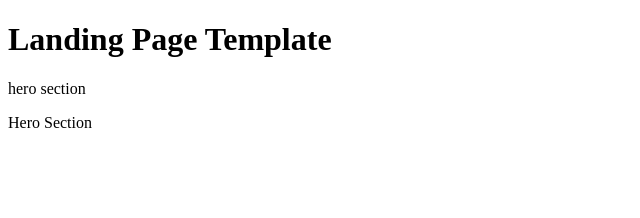
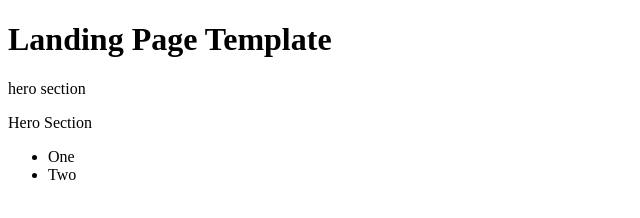
Before and after one commit to Onayah369/Landing-Page-Template, a plain HTML site: page index.html in a window 1280 px wide. Shown: the full height of the page, 0-640 px from the left. Drawn offline with Linux system fonts and the light colour scheme.

Commit message:
third commit

```diff
--- a/index.html
+++ b/index.html
@@ -10,5 +10,11 @@
 
     hero section
     <p>Hero Section</p>
+
+    <ul>
+        <li>One</li>
+        <li>Two</li>
+    </ul>
+
 </body>
 </html>
```
